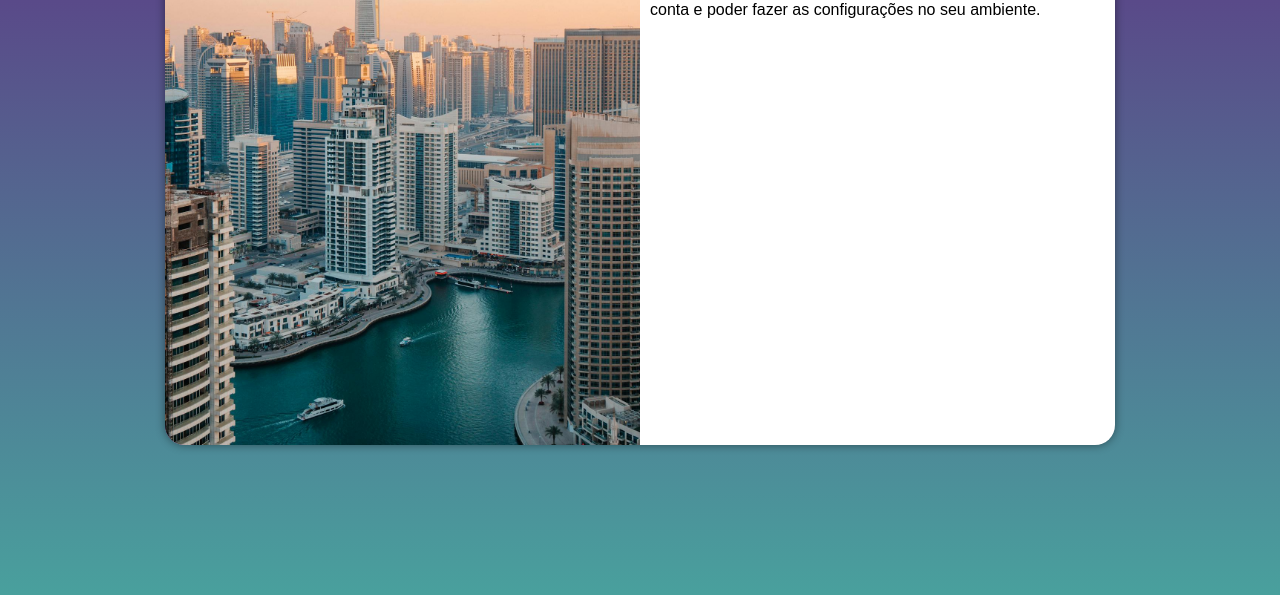
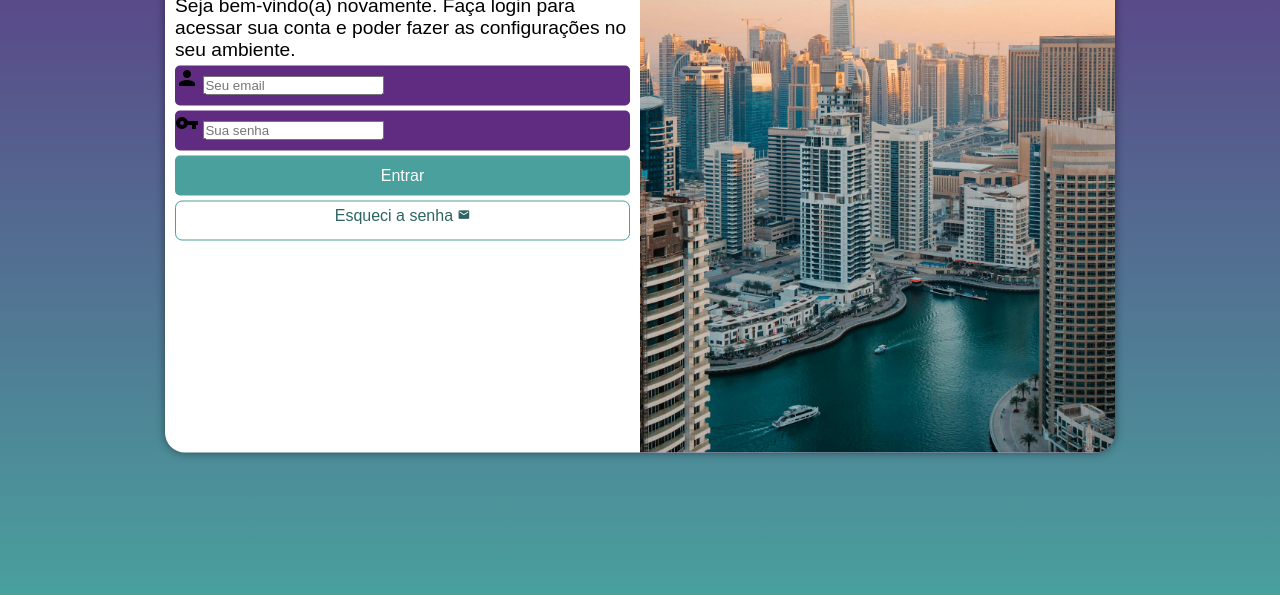
Before and after one commit to thiagosantana89/projeto-login, a plain HTML site: page index.html in a window 1280 px wide. Shown: the part 205-800 px from the top of the page. Drawn offline with Linux system fonts and the light colour scheme.

Commit message:
formatando os formulários

```diff
--- a/estilos/media-query.css
+++ b/estilos/media-query.css
@@ -43,13 +43,21 @@ Grandes telas: acima de 1200px
     }
 
     section#login > div#imagem{
-        float: left;
+        float: right;
         width: 50%;
         height: 100%;
     }
 
     section#login > div#formulario{
-        float: right;
+        float: left;
         width: 50%;
     }
+
+    div#formulario > h1{
+        font-size: 2em;
+    }
+
+    div#formulario > p{
+        font-size: 1.2em;
+    }
 }
--- a/estilos/style.css
+++ b/estilos/style.css
@@ -34,7 +34,7 @@ section#login{
 
     background-color: white;
     width: 250px;
-    height: 500px;
+    height: 515px;
     border-radius: 20px;
     box-shadow: 0px 0px 10px rgba(0, 0, 0, 0.450);
     transition: width 0.3s, height 0.3s;
@@ -53,3 +53,67 @@ section#login > div#formulario{
     display: block;
     padding: 10px;
 }
+
+div#formulario > h1{
+    text-align: center;
+    margin-bottom: 10px;
+}
+
+div#formulario > p{
+    font-size: 0.8em;
+}
+
+/*Configuração do formulário*/
+
+form > div.campo{
+    background-color: #5f2c82;
+    display: block;
+    width: 100%;
+    height: 40px;
+    border-radius: 5px;
+    margin: 5px 0px;
+}
+
+div.campo > label{
+    display: none;
+}
+
+form > input[type=submit]{
+    display: block;
+    font-size: 1em;
+    width: 100%;
+    height: 40px;
+    background-color: #49a09d;
+    color: white;
+    border: none;
+    border-radius: 5px;
+    cursor: pointer;
+}
+
+form > input[type=submit]:hover{
+    background-color: #2d6462;
+}
+
+form > a.botao{
+    display: block;
+    text-align: center;
+    font-size: 1em;
+    width: 100%;
+    height: 40px;
+    padding-top: 5px;
+    margin-top: 5px;
+    background-color: white;
+    color: #2d6462;
+    border: 1px solid #49a09d;
+    border-radius: 7px;
+    text-decoration: none;
+}
+
+form > a.botao:hover{
+    background-color: #6cd3cf;
+}
+
+form > a.botao > i{
+    font-size: 0.8em;
+
+}
--- a/index.html
+++ b/index.html
@@ -4,6 +4,7 @@
     <meta charset="UTF-8">
     <meta name="viewport" content="width=device-width, initial-scale=1.0">
     <title>Login</title>
+    <link href="https://fonts.googleapis.com/icon?family=Material+Icons" rel="stylesheet">
     <link rel="stylesheet" href="estilos/style.css">
     <link rel="stylesheet" href="estilos/media-query.css">
 </head>
@@ -19,8 +20,23 @@
                 <p>
                     Seja bem-vindo(a) novamente. Faça login para acessar sua conta e poder fazer as configurações no seu ambiente.
                 </p>
-                <form action="login.php" method="post">
+                <form action="login.php" method="post" autocomplete="on">
+                    <div class="campo">
+                        <i class="material-icons">person</i>
+                        <input type="email" name="login" id="ilogin" placeholder="Seu email" autocomplete="email" required maxlength="30">
+                        <label for="ilogin">Login</label>
+                    </div>
 
+                    <div class="campo">
+                        <i class="material-icons">vpn_key</i>
+                        <input type="password" name="senha" id="isenha" placeholder="Sua senha" autocomplete="current-password" required minlength="8" maxlength="20">
+                        <label for="isenha">Senha</label>
+                    </div>
+
+                    <input type="submit" value="Entrar">
+                    <a href="esqueci.html" class="botao">
+                        Esqueci a senha <i class="material-icons">mail</i>
+                    </a>
                 </form>
             </div>
         </section>
```
